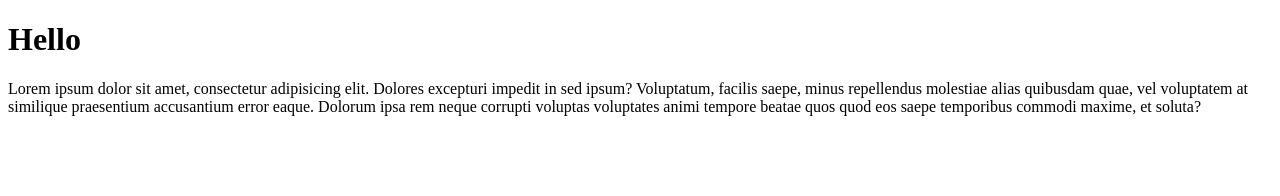
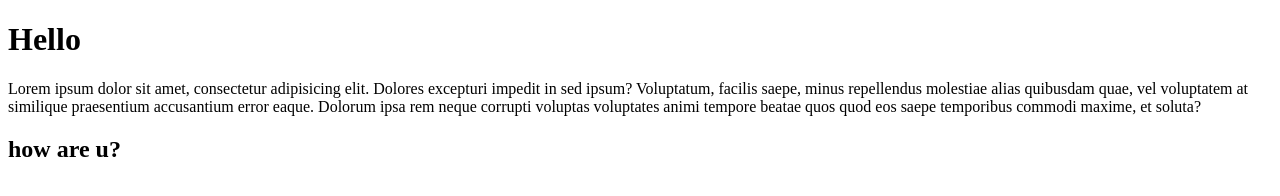
Before and after one commit to sagar764/demo, a plain HTML site: page index.html in a window 1280 px wide. Drawn offline with Linux system fonts and the light colour scheme.

Commit message:
index file committed

```diff
--- a/index.html
+++ b/index.html
@@ -13,5 +13,6 @@
          accusantium error eaque. Dolorum ipsa rem neque corrupti voluptas voluptates animi tempore beatae quos quod
          eos saepe temporibus commodi maxime, et soluta?
     </p>
+    <h2>how are u?</h2>
 </body>
 </html>
```
